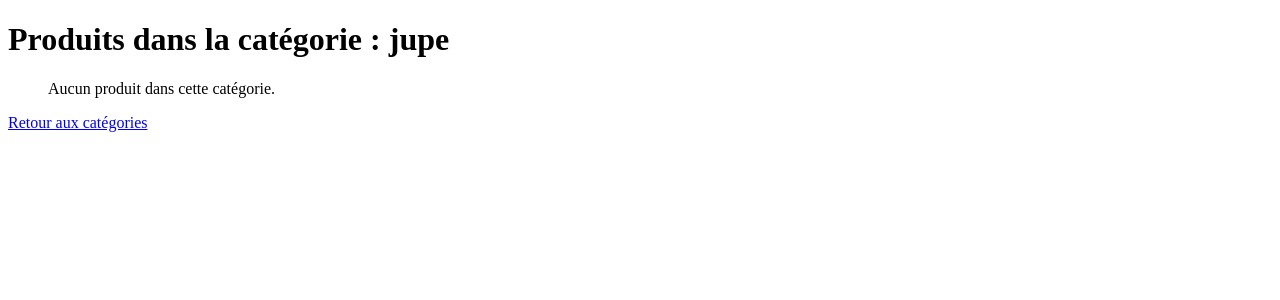
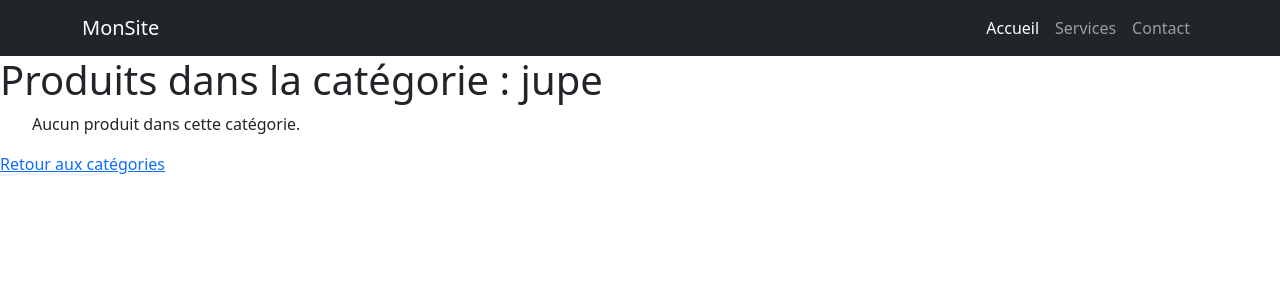
Before and after one commit to Sebabte-Nasreddine/dj_project, a Django app: page /products/category/1/ in a window 1280 px wide. Shown: the top 300 px of the page. Run offline with Django 5.2, Linux system fonts and the light colour scheme; data comes from the database, SQL or seed files in the repository.

Commit message:
contenu 2 eme seance

```diff
--- a/products/templates/products/category_detail.html
+++ b/products/templates/products/category_detail.html
@@ -4,9 +4,43 @@
 <head>
     <meta charset="UTF-8">
     <title>{{ category.name }}</title>
+    <link href="https://cdn.jsdelivr.net/npm/bootstrap@5.3.8/dist/css/bootstrap.min.css" rel="stylesheet" integrity="sha384-sRIl4kxILFvY47J16cr9ZwB07vP4J8+LH7qKQnuqkuIAvNWLzeN8tE5YBujZqJLB" crossorigin="anonymous">
 </head>
 
 <body>
+<nav class="navbar navbar-expand-lg navbar-dark bg-dark">
+  <div class="container">
+
+    <!-- Logo -->
+    <a class="navbar-brand" href="#">MonSite</a>
+
+    <!-- bouton mobile -->
+    <button class="navbar-toggler" type="button" data-bs-toggle="collapse" data-bs-target="#navbarNav">
+      <span class="navbar-toggler-icon"></span>
+    </button>
+
+    <!-- menu -->
+    <div class="collapse navbar-collapse" id="navbarNav">
+      <ul class="navbar-nav ms-auto">
+
+        <li class="nav-item">
+          <a class="nav-link active" href="#">Accueil</a>
+        </li>
+
+        <li class="nav-item">
+          <a class="nav-link" href="#">Services</a>
+        </li>
+
+        <li class="nav-item">
+          <a class="nav-link" href="#">Contact</a>
+        </li>
+
+      </ul>
+    </div>
+
+  </div>
+</nav>
+
 
     <h1>Produits dans la catégorie : {{ category.name }}</h1>
     <ul>
@@ -18,6 +52,7 @@
     </ul>
 
     <a href="{% url 'category_list' %}">Retour aux catégories</a>
+    <script src="https://cdn.jsdelivr.net/npm/bootstrap@5.3.8/dist/js/bootstrap.bundle.min.js" integrity="sha384-FKyoEForCGlyvwx9Hj09JcYn3nv7wiPVlz7YYwJrWVcXK/BmnVDxM+D2scQbITxI" crossorigin="anonymous"></script>
 
 </body>
 
```
